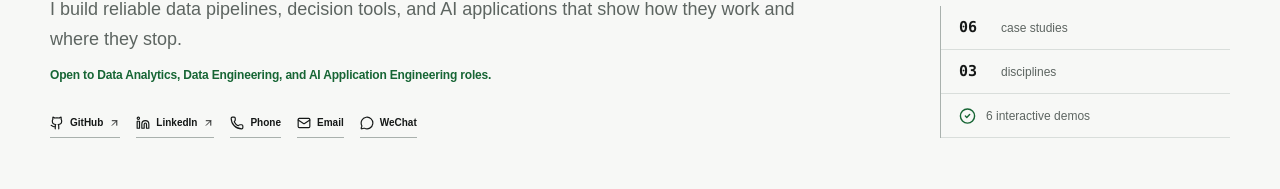
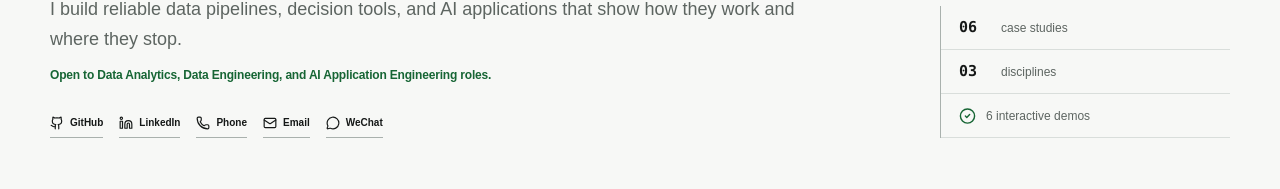
Before and after one commit to LucisZhang/portfolio-site, a Next.js app: page / in a window 1280 px wide. Shown: the part 287-476 px from the top of the page. Built offline with nearby package versions, Linux system fonts and the light colour scheme.

Commit message:
fix: align homepage contact navigation

```diff
--- a/src/app/globals.css
+++ b/src/app/globals.css
@@ -97,7 +97,6 @@ svg { flex: none; }
 .identity-contact-button:hover, .identity-contact-button:focus-visible { border-color: var(--ink); }
 .identity-links > a:hover, .identity-links > a:focus-visible { border-color: var(--ink); }
 .identity-links svg { width: 14px; height: 14px; }
-.identity-links > a svg:last-child { width: 11px; }
 .wechat-modal { position: fixed; inset: 0; z-index: 70; display: grid; place-items: center; background: rgba(21, 24, 23, .62); padding: 20px; }
 .wechat-card { position: relative; width: min(390px, 100%); max-height: calc(100vh - 40px); overflow-y: auto; border: 1px solid var(--ld); border-radius: 8px; background: var(--pa); padding: 22px; box-shadow: 0 24px 80px rgba(21, 24, 23, .28); }
 .wechat-card h2 { margin: 6px 0 16px; font-size: 20px; }
--- a/src/app/layout.tsx
+++ b/src/app/layout.tsx
@@ -2,6 +2,7 @@ import type { Metadata } from "next";
 import localFont from "next/font/local";
 import AssistantLauncher from "@/components/assistant/AssistantLauncher";
 import CommandPalette from "@/components/CommandPalette";
+import FooterContactLink from "@/components/FooterContactLink";
 import LanguageSwitcher from "@/components/LanguageSwitcher";
 import LocaleLink from "@/components/LocaleLink";
 import { LanguageProvider, LocalizedText, type LocalizedString } from "@/lib/i18n";
@@ -32,7 +33,7 @@ const navItems: { href: string; label: LocalizedString }[] = [
 ];
 
 function FooterCopy() {
-  return <span className="footer-pitch"><LocalizedText text={{ en: "Applied AI, data engineering, and analytics — built to turn ambiguous work into operable systems.", zh: "面向 AI 应用、数据工程与数据分析岗位——把模糊问题转化为可运行的系统。" }} /><LocaleLink href="/#contact"><LocalizedText text={{ en: "Contact Xiangguo", zh: "联系章向国" }} /></LocaleLink></span>;
+  return <span className="footer-pitch"><LocalizedText text={{ en: "Applied AI, data engineering, and analytics — built to turn ambiguous work into operable systems.", zh: "面向 AI 应用、数据工程与数据分析岗位——把模糊问题转化为可运行的系统。" }} /><FooterContactLink /></span>;
 }
 
 export default function RootLayout({ children }: Readonly<{ children: React.ReactNode }>) {
--- a/src/app/page.tsx
+++ b/src/app/page.tsx
@@ -28,16 +28,16 @@ export default function Home() {
   return (
     <main>
       <LocaleDocumentMetadata title={siteMetadata.title} description={siteMetadata.description} />
-      <section className="workspace-head page-shell">
+      <section className="workspace-head page-shell" id="contact" style={{ scrollMarginTop: 92 }}>
         <div>
           <p className="eyebrow">{locale === "en" ? "AI applications · Data engineering · Data analytics" : "AI 应用 · 数据工程 · 数据分析"}</p>
           <div className="identity-title"><h1>{locale === "en" ? siteIdentity.name : siteIdentity.chineseName}</h1></div>
           <div className="identity-mark"><LucisOrbit /></div>
           <p className="lede">{localize(siteIdentity.positioning, locale)}</p>
           <p className="target-roles">{dict.targetRoles}</p>
-          <div className="identity-links" id="contact" style={{ scrollMarginTop: 92 }} aria-label={locale === "en" ? "Contact and profiles" : "联系方式与主页"}>
-            <a href={siteIdentity.profiles.github} target="_blank" rel="noreferrer noopener"><Github aria-hidden="true" /><span>GitHub</span><ArrowUpRight aria-hidden="true" /></a>
-            {locale === "en" ? <a href={siteIdentity.profiles.linkedin} target="_blank" rel="noreferrer noopener"><Linkedin aria-hidden="true" /><span>LinkedIn</span><ArrowUpRight aria-hidden="true" /></a> : null}
+          <div className="identity-links" aria-label={locale === "en" ? "Contact and profiles" : "联系方式与主页"}>
+            <a href={siteIdentity.profiles.github} target="_blank" rel="noreferrer noopener"><Github aria-hidden="true" /><span>GitHub</span></a>
+            {locale === "en" ? <a href={siteIdentity.profiles.linkedin} target="_blank" rel="noreferrer noopener"><Linkedin aria-hidden="true" /><span>LinkedIn</span></a> : null}
             <PhoneContact />
             <a href={`mailto:${siteIdentity.profiles.email}`}><Mail aria-hidden="true" /><span>{locale === "en" ? "Email" : "邮箱"}</span></a>
             <WeChatContact />
--- /dev/null
+++ b/src/components/FooterContactLink.tsx
@@ -0,0 +1,12 @@
+"use client";
+
+import { localeHref, useI18n } from "@/lib/i18n";
+
+export default function FooterContactLink() {
+  const { locale } = useI18n();
+  return (
+    <a href={localeHref("/#contact", locale)}>
+      {locale === "en" ? "Contact Xiangguo" : "联系章向国"}
+    </a>
+  );
+}
```
Also changed, not shown: 1 other file (tests, documents, lock files or other folders).
